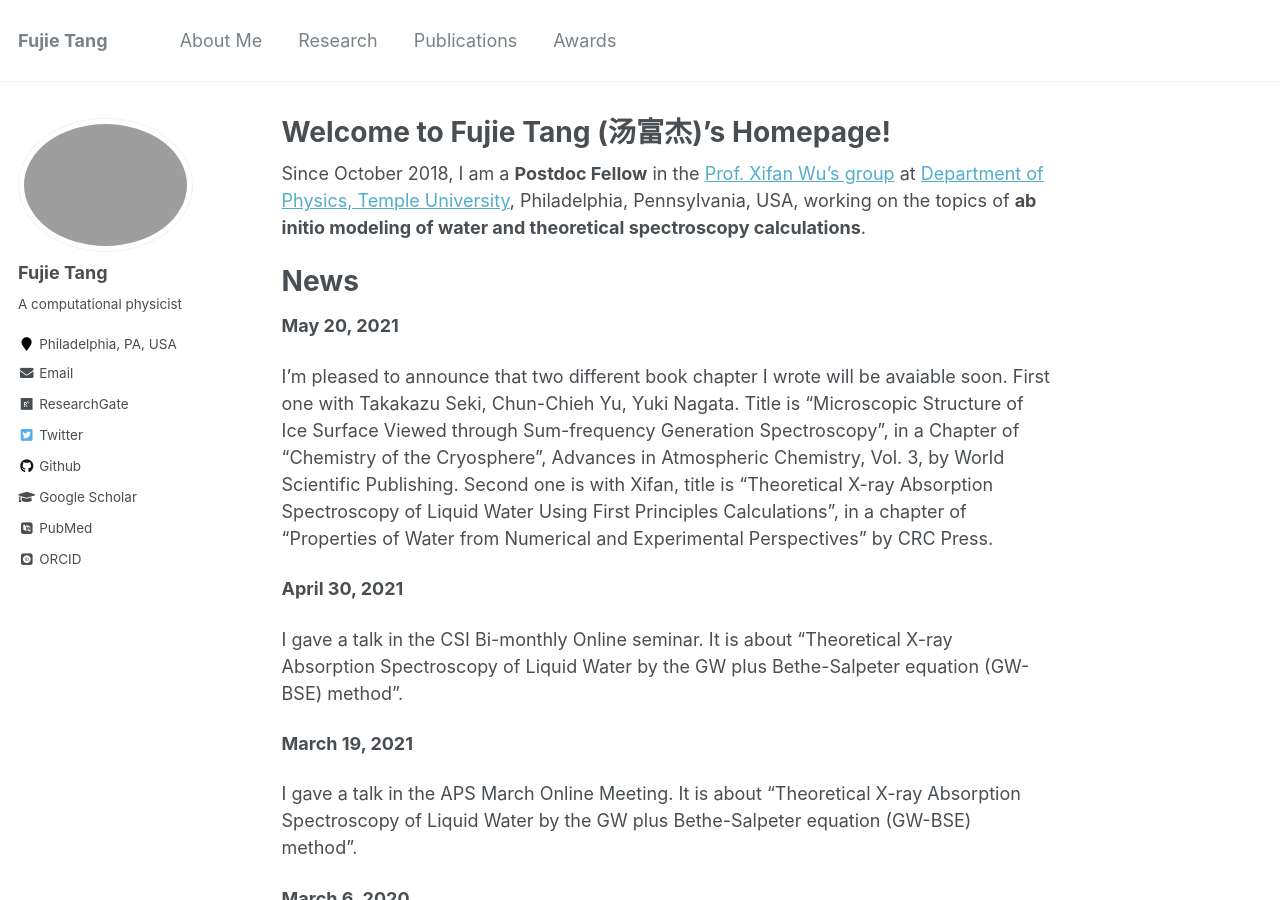
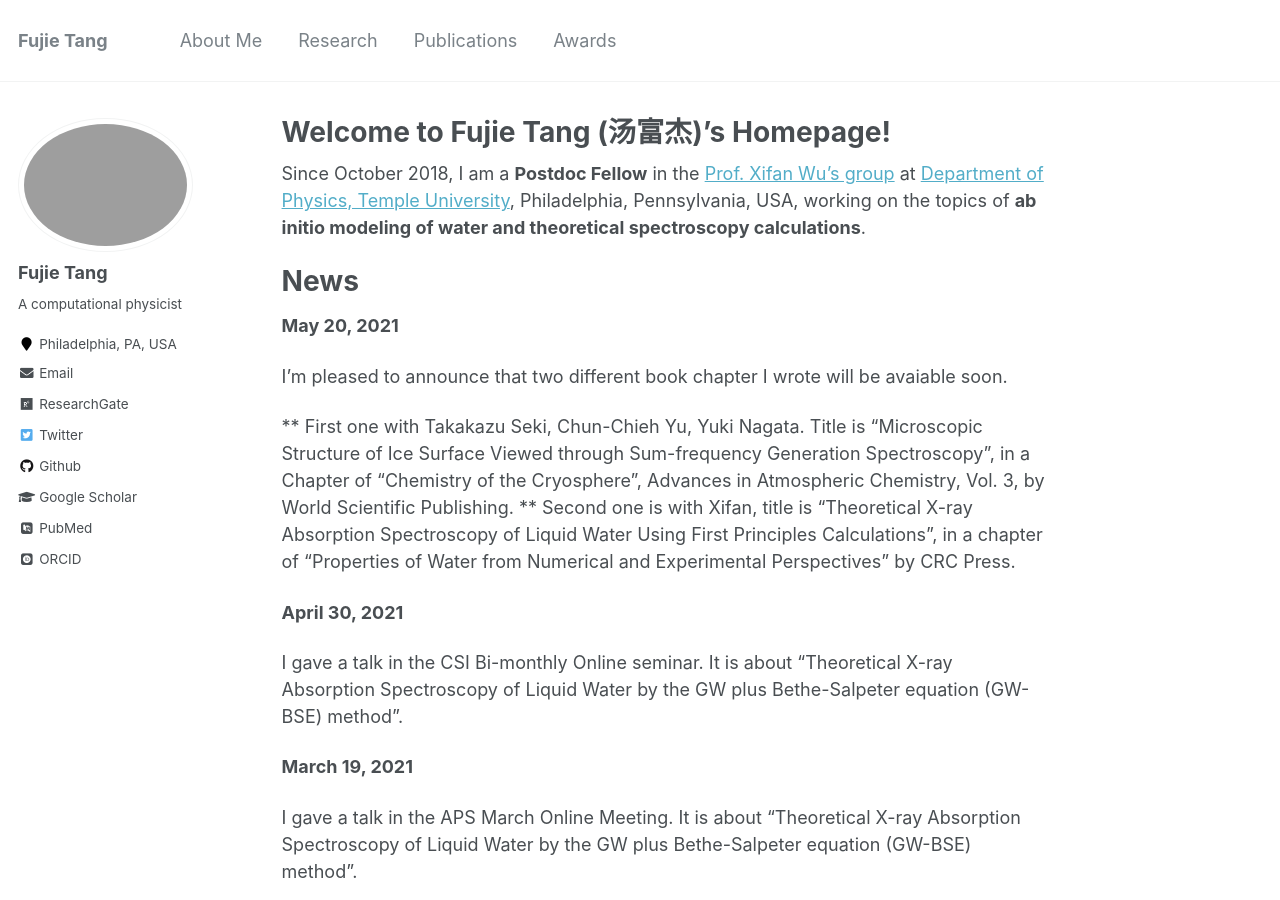
Before and after one commit to fujiepku/fujiepku.github.io, a Jekyll site: the page built from _pages/about.md, in a window 1280 px wide and 900 px high. Built offline with Jekyll 4.4.1, drawn with Linux system fonts in a browser that asks for light colours; some web fonts are replaced.

```diff
--- a/_pages/about.md
+++ b/_pages/about.md
@@ -14,7 +14,10 @@ News
 ======
 **May 20, 2021**
 
-I'm pleased to announce that two different book chapter I wrote will be avaiable soon. First one with Takakazu Seki, Chun-Chieh Yu, Yuki Nagata. Title is "Microscopic Structure of Ice Surface Viewed through Sum-frequency Generation Spectroscopy", in a Chapter of "Chemistry of the Cryosphere", Advances in Atmospheric Chemistry, Vol. 3, by World Scientific Publishing. Second one is with Xifan, title is "Theoretical X-ray Absorption Spectroscopy of Liquid Water Using First Principles Calculations", in a chapter of "Properties of Water from Numerical and Experimental Perspectives" by CRC Press.
+I'm pleased to announce that two different book chapter I wrote will be avaiable soon.
+
+** First one with Takakazu Seki, Chun-Chieh Yu, Yuki Nagata. Title is "Microscopic Structure of Ice Surface Viewed through Sum-frequency Generation Spectroscopy", in a Chapter of "Chemistry of the Cryosphere", Advances in Atmospheric Chemistry, Vol. 3, by World Scientific Publishing.
+** Second one is with Xifan, title is "Theoretical X-ray Absorption Spectroscopy of Liquid Water Using First Principles Calculations", in a chapter of "Properties of Water from Numerical and Experimental Perspectives" by CRC Press.
 
 
 **April 30, 2021**
```
